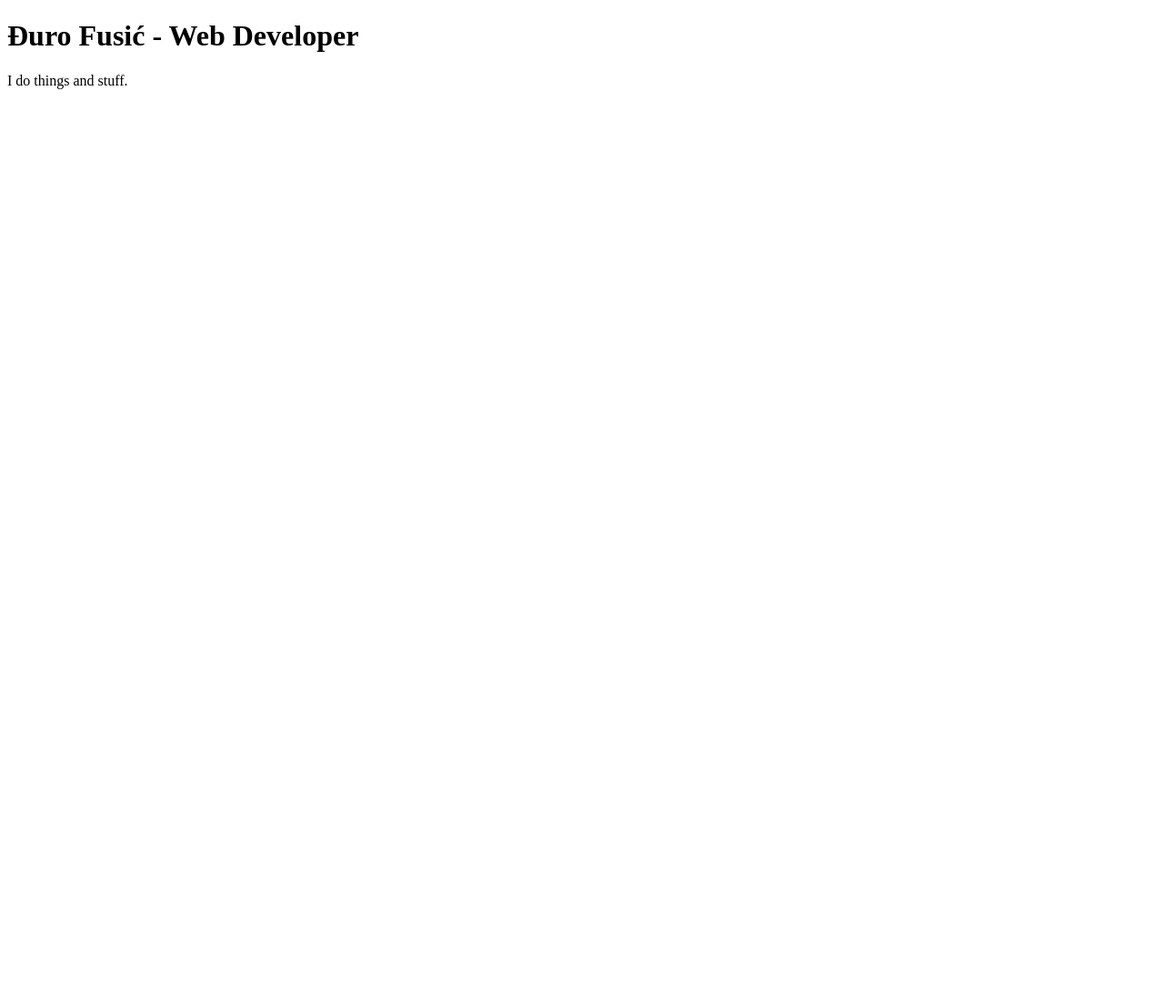
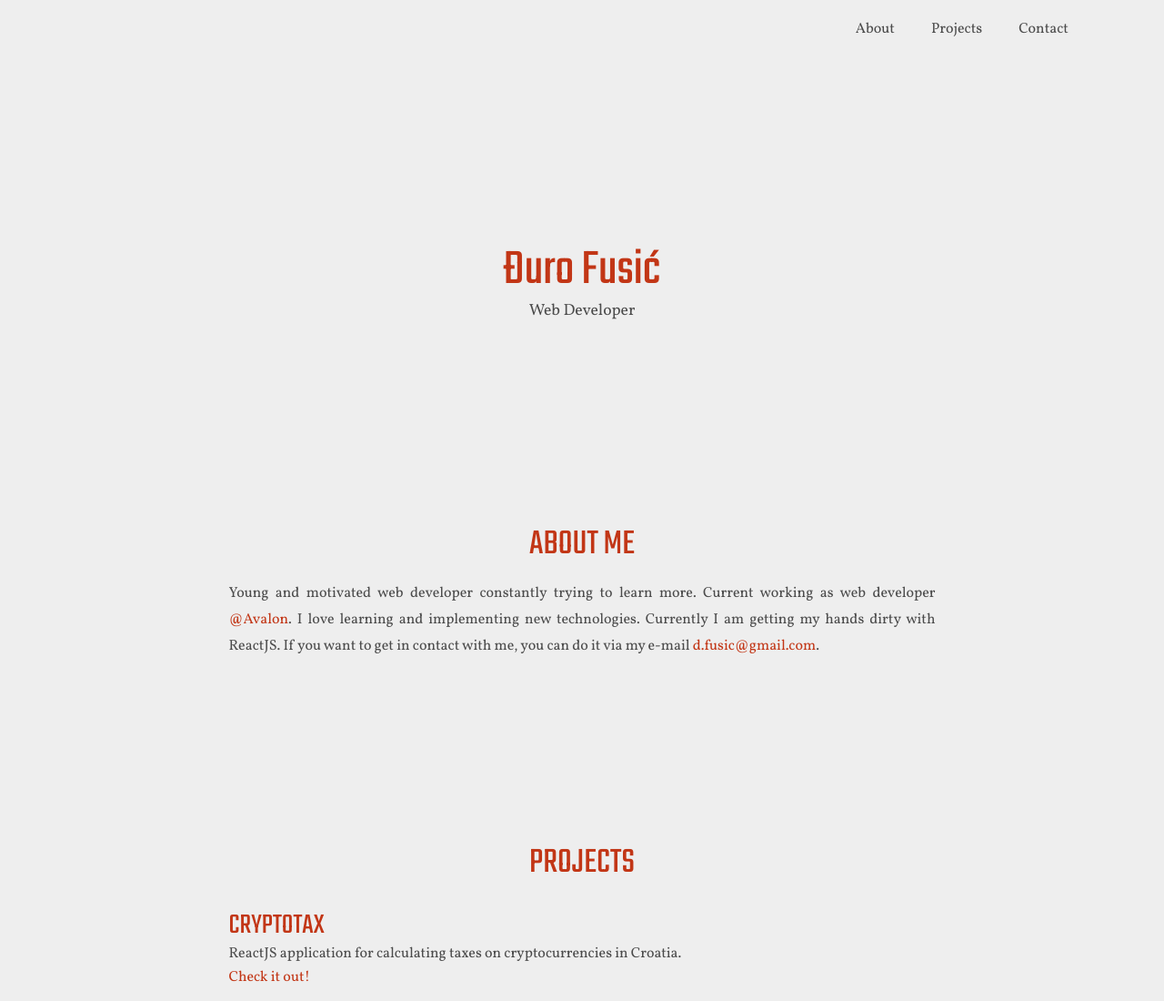
Before and after one commit to dfusic/dfusic.xyz, a plain HTML site: page index.html in a window 1280 px wide. Shown: the top 1100 px of the page at 91% size. Before the commit the page ends 800 px from the top, so only its background shows below. Drawn offline with nearby package versions, Linux system fonts and the light colour scheme.

Commit message:
Updated portfolio

```diff
--- /dev/null
+++ b/css/main.scss
@@ -0,0 +1,157 @@
+@import url('https://fonts.googleapis.com/css?family=Teko:400,700|Vollkorn&subset=latin-ext');
+$serif: 'Vollkorn',
+sans-serif;
+$display: 'Teko',
+serif;
+$red: #c23616;
+$gray: #4b4b4b;
+html,
+body {
+  margin: 0;
+  padding: 0;
+  background-color: #eee;
+}
+
+header {
+  nav {
+    display: flex;
+    justify-content: flex-end;
+    align-items: flex-end;
+    a {
+      color: $gray;
+      font-family: $serif;
+      margin: 20px;
+      &:hover {
+        color: $red;
+        text-decoration: none;
+        opacity: .8;
+      }
+    }
+  }
+  .intro{
+    display: flex;
+    justify-content: center;
+    align-items: center;
+    flex-direction: column;
+    padding: 200px 0;
+    &-title{
+      font-family: $display;
+      font-size: 3.5em;
+      color: $red;
+      margin: 0;
+    }
+    &-subtitle{
+      font-family: $serif;
+      font-size: 1.1em;
+      color: $gray;
+    }
+  }
+}
+/*about*/
+.about{
+  padding: 0 0 200px 0;
+  display: flex;
+  justify-content: center;
+  align-items: center;
+  flex-direction: column;
+  &-title{
+    font-family: $display;
+    color: $red;
+    text-transform: uppercase;
+    margin: 15px 0;
+    font-size: 2.5em;
+  }
+  &-para{
+    color: $gray;
+    font-family: $serif;
+    text-align: justify;
+    max-width: 70%;
+    margin: 0 auto;
+    line-height: 1.8;
+    a{
+      color: $red;
+      &:hover{
+        color: $red;
+      }
+      &:focus{
+        color: $red;
+      }
+    }
+  }
+}
+.projects{
+  padding: 0 0 200px 0;
+  max-width: 70%;
+  margin: 0 auto;
+  &-title{
+    color: $red;
+    text-align: center;
+    text-transform: uppercase;
+    font-family: $display;
+    font-size: 2.5em;
+  }
+  &-item{
+    margin: 25px 0;
+    &-title{
+      color: $red;
+      font-family: $display;
+      font-size: 2em;
+      text-transform: uppercase;
+      margin: 0;
+    }
+    &-desc{
+      font-family: $serif;
+      color: $gray;
+      margin: 0;
+    }
+    &-link{
+      color: $red;
+      font-family: $serif;
+      margin: 0;
+      &:hover{
+        color: $red;
+        text-decoration: none;
+        opacity: .8;
+      }
+    }
+  }
+  &-more{
+    color: $red;
+    font-family: $serif;
+    margin: 0 auto;
+    &:hover{
+      color: $red;
+      opacity: .8;
+      text-decoration: none;
+    }
+  }
+}
+.contact{
+  display: flex;
+  justify-content: center;
+  align-items: center;
+  flex-direction: column;
+  padding: 0 0 200px 0;
+  &-title{
+    color: $red;
+    text-transform: uppercase;
+    font-family: $display;
+    font-size: 2.5em;
+  }
+  a{
+    color: $red;
+    margin: 5px 0;
+    font-family: $serif;
+  }
+}
+@media screen and (max-width: 300px){
+  header > nav{
+    flex-direction: column;
+    align-items: center;
+    justify-content: center;
+  }
+  .about-para{
+    text-align: center;
+    max-width: 100%;
+  }
+}
--- a/index.html
+++ b/index.html
@@ -1,13 +1,61 @@
 <!DOCTYPE html>
 <html lang="en">
+
 <head>
   <meta charset="UTF-8">
   <meta name="viewport" content="width=device-width, initial-scale=1.0">
   <meta http-equiv="X-UA-Compatible" content="ie=edge">
+  <link rel="stylesheet" href="https://stackpath.bootstrapcdn.com/bootstrap/4.1.0/css/bootstrap.min.css" integrity="sha384-9gVQ4dYFwwWSjIDZnLEWnxCjeSWFphJiwGPXr1jddIhOegiu1FwO5qRGvFXOdJZ4"
+    crossorigin="anonymous">
+  <link rel="stylesheet" href="css/main.css">
   <title>Đuro Fusić - Web Developer</title>
 </head>
+
 <body>
-  <h1>Đuro Fusić - Web Developer</h1>
-  <p>I do things and stuff.</p>
+  <div class="container">
+    <header>
+      <nav>
+        <a href="#about" class="navbar-item">About</a>
+        <a href="#projects" class="navbar-item">Projects</a>
+        <a href="#contact" class="navbar-item">Contact</a>
+      </nav>
+      <section class="intro">
+        <h1 class="intro-title">Đuro Fusić</h1>
+        <h3 class="intro-subtitle">Web Developer</h3>
+      </section>
+    </header>
+    <section class="about" id="about">
+      <h2 class="about-title">About me</h2>
+      <p class="about-para">Young and motivated web developer constantly trying to learn more. Current working as web developer <a href="https://www.avalon.host">@Avalon</a>. I love learning and implementing new technologies. Currently I am getting my hands dirty with ReactJS. If you want to get in contact with me, you can do it via my e-mail <a href="mailto:d.fusic@gmail.com">d.fusic@gmail.com</a>.</p>
+    </section>
+    <section class="projects" id="projects">
+      <h2 class="projects-title">Projects</h2>
+      <article class="projects-item">
+        <h3 class="projects-item-title">CryptoTax</h3>
+        <p class="projects-item-desc">ReactJS application for calculating taxes on cryptocurrencies in Croatia.</p>
+        <a href="https://cryptotax.website/" class="projects-item-link">Check it out!</a>
+      </article>
+      <article class="projects-item">
+        <h3 class="projects-item-title">Prirez API</h3>
+        <p class="projects-item-desc">JSON API for getting surtax value for each city in Croatia.</p>
+        <a href="https://github.com/dfusic/prirez-api" class="projects-item-link">Check it out!</a>
+      </article>
+      <a href="https://github.com/dfusic" class="projects-more">For more projects check out my Github.</a>
+    </section>
+    <section class="contact" id="contact">
+      <h2 class="contact-title">Contact</h2>
+      <a href="mailto:d.fusic@gmail.com">d.fusic@gmail.com</a>
+      <a href="https://github.com/dfusic">Github</a>
+      <a href="https://www.twitter.com/dfusic">Twitter</a>
+      <a href="https://www.linkedin.com/in/dfusic/">LinkedIn</a>
+    </section>
+  </div>
 </body>
+<script src="https://code.jquery.com/jquery-3.3.1.slim.min.js" integrity="sha384-q8i/X+965DzO0rT7abK41JStQIAqVgRVzpbzo5smXKp4YfRvH+8abtTE1Pi6jizo"
+  crossorigin="anonymous"></script>
+<script src="https://cdnjs.cloudflare.com/ajax/libs/popper.js/1.14.0/umd/popper.min.js" integrity="sha384-cs/chFZiN24E4KMATLdqdvsezGxaGsi4hLGOzlXwp5UZB1LY//20VyM2taTB4QvJ"
+  crossorigin="anonymous"></script>
+<script src="https://stackpath.bootstrapcdn.com/bootstrap/4.1.0/js/bootstrap.min.js" integrity="sha384-uefMccjFJAIv6A+rW+L4AHf99KvxDjWSu1z9VI8SKNVmz4sk7buKt/6v9KI65qnm"
+  crossorigin="anonymous"></script>
+
 </html>
```
Also changed, not shown: css/main.css (added), 1 other file.
